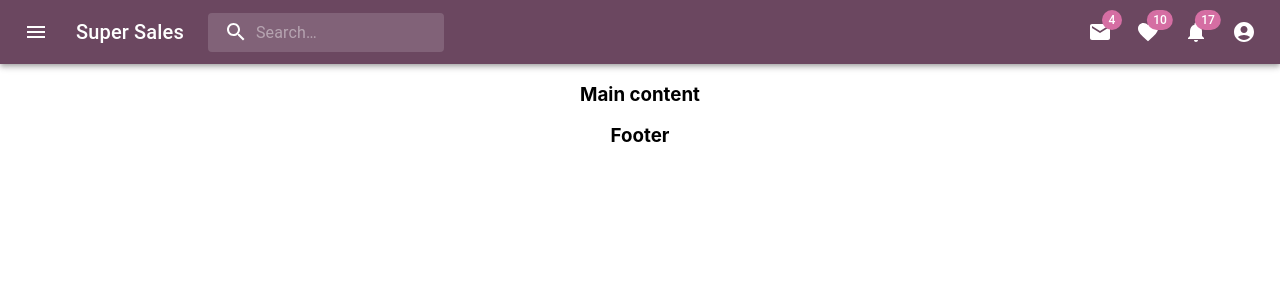
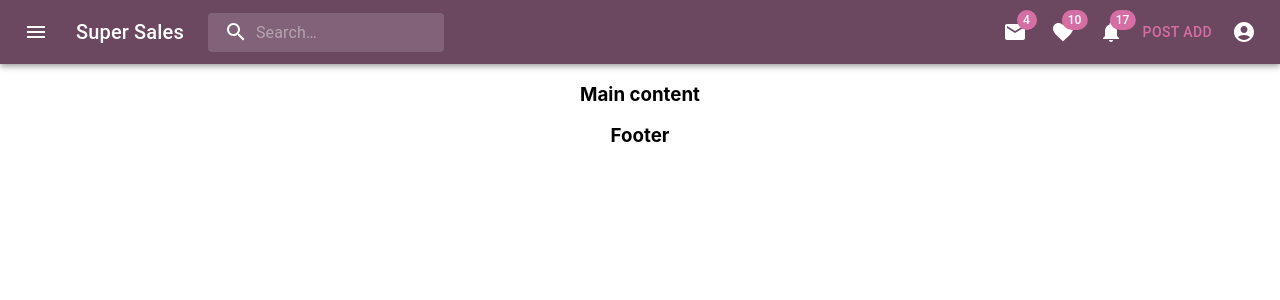
Before and after one commit to Alonasa/super-sales, a React (Create React App) app: page / in a window 1280 px wide. Shown: the top 300 px of the page. Built offline with nearby package versions, Linux system fonts and the light colour scheme.

Commit message:
added post add button

```diff
--- a/src/components/AppMenu.tsx
+++ b/src/components/AppMenu.tsx
@@ -15,7 +15,9 @@ import AccountCircle from '@mui/icons-material/AccountCircle';
 import MailIcon from '@mui/icons-material/Mail';
 import NotificationsIcon from '@mui/icons-material/Notifications';
 import MoreIcon from '@mui/icons-material/MoreVert';
-import {Favorite} from "@mui/icons-material";
+import {Favorite} from '@mui/icons-material';
+import AddIcon from '@mui/icons-material/Add';
+import {Button} from '@mui/material';
 
 const Search = styled('div')(({theme}) => ({
   position: 'relative',
@@ -100,6 +102,7 @@ export const AppMenu = () => {
     >
       <MenuItem onClick={handleMenuClose}>Profile</MenuItem>
       <MenuItem onClick={handleMenuClose}>My account</MenuItem>
+      <MenuItem onClick={handleMenuClose}>Post add</MenuItem>
     </Menu>
   );
 
@@ -148,6 +151,12 @@ export const AppMenu = () => {
           </Badge>
         </IconButton>
         <p>Notifications</p>
+      </MenuItem>
+      <MenuItem>
+        <Badge>
+          <AddIcon/>
+        </Badge>
+        <p>Post add</p>
       </MenuItem>
       <MenuItem onClick={handleProfileMenuOpen}>
         <IconButton
@@ -217,6 +226,7 @@ export const AppMenu = () => {
                 <NotificationsIcon/>
               </Badge>
             </IconButton>
+            <Button variant={'text'} color={"secondary"}>Post Add</Button>
             <IconButton
               size="large"
               edge="end"
--- a/src/components/Theme.tsx
+++ b/src/components/Theme.tsx
@@ -5,10 +5,10 @@ export const theme = createTheme({
   palette: {
 	primary: {
 	  main: '#6b4760',
+	  light: '#ffffff',
 	},
 	secondary: {
 	  main: '#d56ea3',
 	},
-
   },
 });
```
